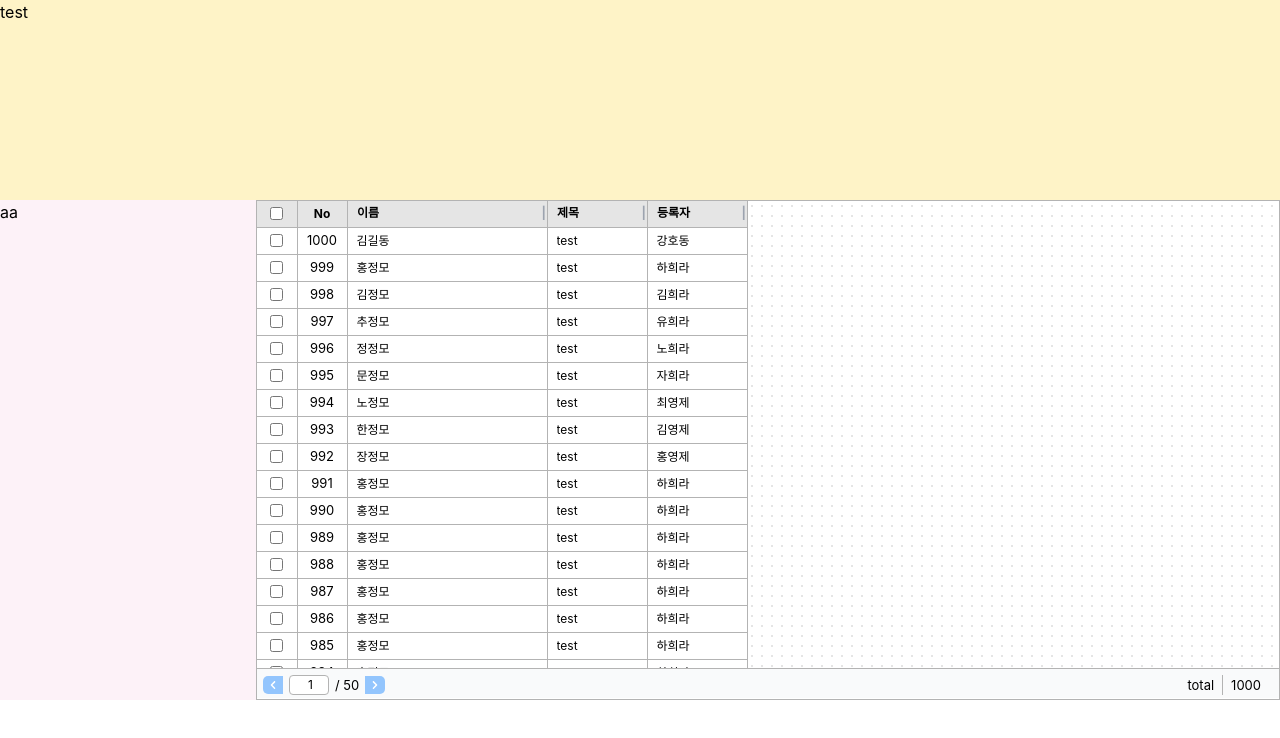
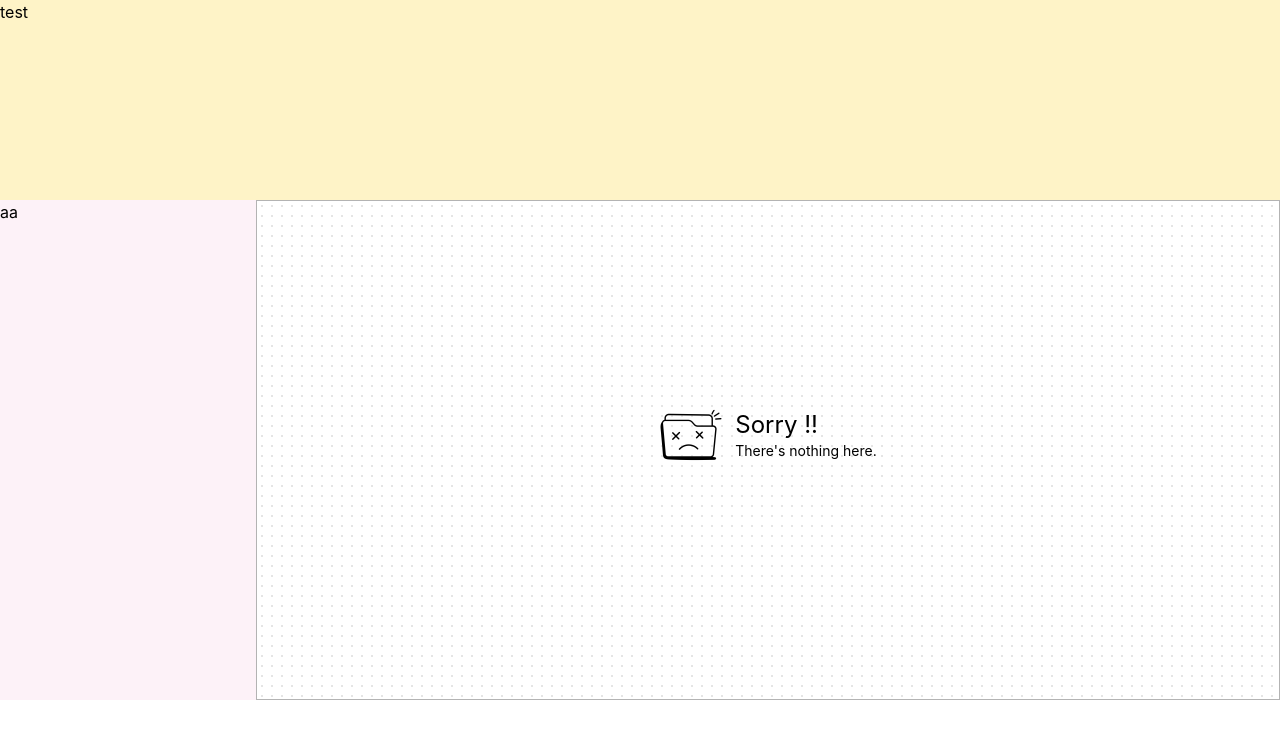
Before and after one commit to bavuchoko/js-table, a React (Create React App) app: page / in a window 1280 px wide. Shown: the top 738 px of the page. Built offline with nearby package versions, Linux system fonts and the light colour scheme.

Commit message:
[style] 데이터 없을 때 처리

```diff
--- a/src/App.tsx
+++ b/src/App.tsx
@@ -13,25 +13,6 @@ function App() {
     ]
 
     const data: any =[
-        {id: 1,name:'김길동', title:'test', createdBy:{id:1, name:'강호동'} },
-        {id:2, name:'홍정모', title:'test', createdBy:{id:2, name:'하희라'}},
-        {id:3, name:'김정모', title:'test', createdBy:{id:2, name:'김희라'}},
-        {id:4, name:'추정모', title:'test', createdBy:{id:2, name:'유희라'}},
-        {id:5, name:'정정모', title:'test', createdBy:{id:2, name:'노희라'}},
-        {id:6, name:'문정모', title:'test', createdBy:{id:2, name:'자희라'}},
-        {id:7, name:'노정모', title:'test', createdBy:{id:2, name:'최영제'}},
-        {id:8, name:'한정모', title:'test', createdBy:{id:2, name:'김영제'}},
-        {id:9, name:'장정모', title:'test', createdBy:{id:2, name:'홍영제'}},
-        {id:10, name:'홍정모', title:'test', createdBy:{id:2, name:'하희라'}},
-        {id:11, name:'홍정모', title:'test', createdBy:{id:2, name:'하희라'}},
-        {id:12, name:'홍정모', title:'test', createdBy:{id:2, name:'하희라'}},
-        {id:13, name:'홍정모', title:'test', createdBy:{id:2, name:'하희라'}},
-        {id:14, name:'홍정모', title:'test', createdBy:{id:2, name:'하희라'}},
-        {id:15, name:'홍정모', title:'test', createdBy:{id:2, name:'하희라'}},
-        {id:16, name:'홍정모', title:'test', createdBy:{id:2, name:'하희라'}},
-        {id:17, name:'홍정모', title:'test', createdBy:{id:2, name:'하희라'}},
-        {id:18, name:'홍정모', title:'test', createdBy:{id:2, name:'하희라'}},
-        {id:19, name:'홍정모', title:'test', createdBy:{id:2, name:'하희라'}},
     ]
 
     return (
--- a/src/app/JsTable.tsx
+++ b/src/app/JsTable.tsx
@@ -5,6 +5,7 @@ import {useDragHandler} from "./hook/useDragHandler";
 import {useHeaderHandler} from "./hook/useHeaderHandler";
 import {useColumnWidths} from "./hook/useColumnWidths";
 import Pagination from "./utils/Pagination";
+import Empty from '../app/resource/icon/empty.png'
 
 const JsTable: FC<JsTableProps> = ({
                                        header,
@@ -51,19 +52,19 @@ const JsTable: FC<JsTableProps> = ({
     return (
 
         <div className={`w-full h-full border-deepGray border  ${theme ==='dot' && 'bg-dots bg-dot' } `}>
-            {( page && usePagination ) && usePagination=== 'top' &&
+            {data.length > 0 && ( page && usePagination ) && usePagination=== 'top' &&
                 <Pagination page={page} onPageChange={onPageChange} direction={usePagination}/>
             }
             <div className={`no-scroll`} style={{height:`calc(100% - ${usePagination ? '31px' : '0px' } )`, overflowY:'auto' }}>
 
                 {data?.length > 0 ?
-                <table  className={`bg-white`}>
+                    <table className={`bg-white`}>
                         <thead>
                         <tr>
-                        {header.some(h => h.key === 'checker')  &&
+                            {header.some(h => h.key === 'checker') &&
                                 <th
                                     className={`border-deepGray border-r border-b bg-th`}
-                                style={{width: '40px', maxWidth: '40px',position: 'sticky', top: 0, zIndex:"1"}}
+                                    style={{width: '40px', maxWidth: '40px', position: 'sticky', top: 0, zIndex: "1"}}
                                     onChange={handleHeaderCheckboxClick}
                                 >
                                     <input type="checkbox"
@@ -75,14 +76,21 @@ const JsTable: FC<JsTableProps> = ({
                             {header.some(h => h.key === 'no') &&
                                 <th
                                     className={`border-deepGray border-r border-b bg-th `}
-                                style={{width: '50px', fontSize:'12px', textAlign:'center', position: 'sticky',top: 0, zIndex:"1"}}
+                                    style={{
+                                        width: '50px',
+                                        fontSize: '12px',
+                                        textAlign: 'center',
+                                        position: 'sticky',
+                                        top: 0,
+                                        zIndex: "1"
+                                    }}
                                 >
                                     <button>No</button>
                                 </th>
                             }
 
                             {visibleHeaders
-                            .map((h,i) => (
+                                .map((h, i) => (
                                     <th
                                         key={`h_` + i}
                                         className="border-deepGray border-r border-b bg-th"
@@ -117,8 +125,8 @@ const JsTable: FC<JsTableProps> = ({
 
                         <tbody>
                         {(data.map((item, rowIndex) => (
-                        <tr key={"r_"+rowIndex} onClick={()=>onRowClick?.(item.id)}>
-                            {header.some(h => h.key === 'checker')  &&
+                            <tr key={"r_" + rowIndex} onClick={() => onRowClick?.(item.id)}>
+                                {header.some(h => h.key === 'checker') &&
                                     <td
                                         className={`text-center border-deepGray border-r border-b`}
                                         onMouseDown={(e) => e.stopPropagation()}
@@ -134,10 +142,10 @@ const JsTable: FC<JsTableProps> = ({
                                         />
                                     </td>
                                 }
-                            {header.some(h => h.key === 'no')  &&
+                                {header.some(h => h.key === 'no') &&
                                     <td
                                         className={`border-deepGray border-r border-b`}
-                                    style={{width: '50px', textAlign:'center', fontSize:'13px'}}
+                                        style={{width: '50px', textAlign: 'center', fontSize: '13px'}}
                                     >
                                         <button> {page
                                             ? (page.totalElements ?? 0) - ((page.currentPage ?? 0) * (page.size ?? 0) + rowIndex)
@@ -149,8 +157,8 @@ const JsTable: FC<JsTableProps> = ({
 
                                 {visibleHeaders.map((h, i) => (
                                     <td
-                                    key={`c_`+i}
-                                    className={`border-deepGray border-r border-b indent-2`}  style={h.style}>
+                                        key={`c_` + i}
+                                        className={`border-deepGray border-r border-b indent-2`} style={h.style}>
                                         <button className={`truncate`}>
                                             {getNestedValue(item, h.key)}
                                         </button>
@@ -161,11 +169,17 @@ const JsTable: FC<JsTableProps> = ({
                         </tbody>
                     </table>
                     :
-                <>테이터가 없습니다</>
+                    <div className="flex justify-center items-center h-full">
+                        <img src={Empty} className={`w-[4rem]`}/>
+                        <div className={`ml-3`}>
+                            <p className={`text-2xl`}> Sorry !!</p>
+                            <p className={`text-sm`}>There's nothing here.</p>
+                        </div>
+                    </div>
                 }
             </div>
 
-            {( page && usePagination ) && usePagination !== 'top' &&
+            {data.length > 0 && (page && usePagination) && usePagination !== 'top' &&
                 <Pagination page={page} onPageChange={onPageChange} direction={usePagination}/>
             }
         </div>
```
Also changed, not shown: src/app/resource/icon/empty.png (added). Lines whose indentation alone changed are shown as unchanged.
